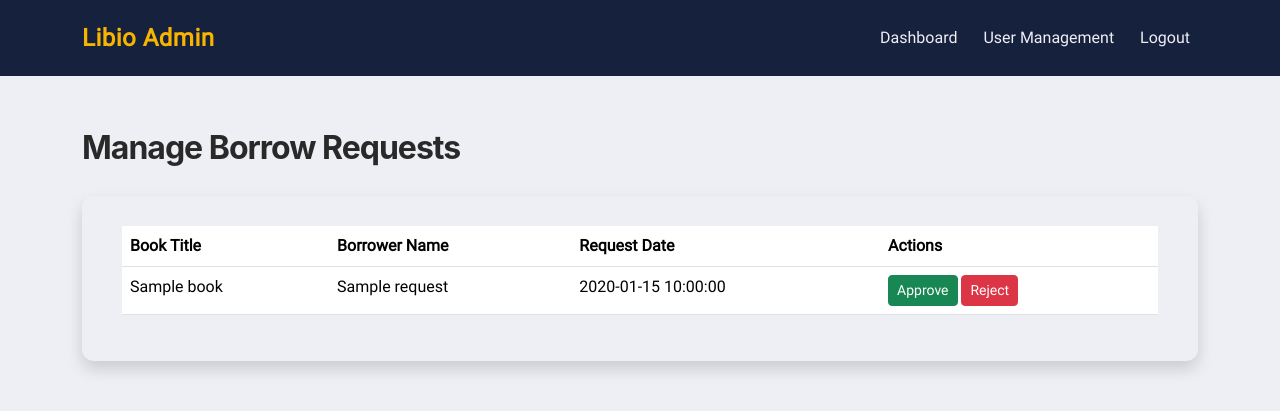
After one commit to heli-toon/libio, a Flask app: page /admin/manage-borrow-requests in a window 1280 px wide. The commit adds this page. Shown: the top 411 px of the page. Run offline with Flask 3, Linux system fonts and the light colour scheme; a user stored in the database is signed in; tables that the repository leaves empty hold one stand-in row (values such as "Sample post"); some libraries are stand-ins or nearby versions.

Commit message:
Add borrow request management functionality: implement model relationship, create management template, and enhance dashboard navigation

```diff
--- a/app/models.py
+++ b/app/models.py
@@ -58,5 +58,6 @@ class BorrowRequest(db.Model):
     borrower_name = db.Column(db.String(100), nullable=False)
     request_date = db.Column(db.DateTime, default=datetime.utcnow)
 
+    book = db.relationship('Book', backref=db.backref('borrow_requests', lazy=True))
     def __repr__(self):
         return f"<BorrowRequest {self.id} - Book ID {self.book_id}>"
--- a/app/routes.py
+++ b/app/routes.py
@@ -1,7 +1,7 @@
 from flask import Blueprint, render_template, redirect, url_for, flash, request
 from flask_login import login_user, logout_user, login_required, current_user
 from functools import wraps
-from app.models import db, Admin, Book, User
+from app.models import db, Admin, Book, User, BorrowRequest
 import os
 from werkzeug.utils import secure_filename
 
@@ -90,11 +90,20 @@ def dashboard():
     return render_template('dashboard.html', title="Admin Dashboard", books=books, user_count=user_count, book_count=book_count)
 
 # User Home Page (protected)
-@main.route('/home')
+@main.route('/home', methods=['GET'])
 @user_required
 def userhome():
-    books = Book.query.all()
-    return render_template('home.html', title="User Home", books=books)
+    query = request.args.get('query', '')
+    # Filter books based on the search query
+    if query:
+        books = Book.query.filter(
+            (Book.title.ilike(f"%{query}%")) |
+            (Book.author.ilike(f"%{query}%")) |
+            (Book.genre.ilike(f"%{query}%"))
+        ).all()
+    else:
+        books = Book.query.all()
+    return render_template('home.html', title="User Home", books=books, query=query)
 
 # Public Home
 @main.route('/')
@@ -111,23 +120,22 @@ def add_book():
         genre = request.form['genre']
         description = request.form['description']
         copies_available = int(request.form['copies_available'])
+
         # Handle image upload
-        file = request.files.get('cover_image')
+        file = request.files.get('book_cover')
         image_url = None
         if file:
             try:
-                upload_folder = current_app.config['UPLOAD_FOLDER']  # Access the UPLOAD_FOLDER from app config
+                upload_folder = os.path.join(current_app.root_path, 'static/uploads/books')
+                os.makedirs(upload_folder, exist_ok=True)  # Ensure the directory exists
                 filename = secure_filename(file.filename)
                 filepath = os.path.join(upload_folder, filename)
                 file.save(filepath)
-                image_url = f'/static/uploads/books/{filename}'  # URL for accessing the file
-                print("File saved successfully at:", filepath)  # Debug print
+                image_url = f'static/uploads/books/{filename}'  # Relative path for accessing the file
             except Exception as e:
                 flash(f"Image upload failed: {e}", "danger")
-                return redirect(url_for('admin.add_book'))
-        else:
-            flash("No file provided.", "danger")
-            return redirect(url_for('admin.add_book'))
+                return redirect(url_for('admin.dashboard'))
+
         # Create a new book
         new_book = Book(
             title=title,
@@ -143,6 +151,7 @@ def add_book():
         return redirect(url_for('admin.dashboard'))
     return render_template('add_book.html', title="Add Book")
 
+
 # Edit Book (admin only)
 @admin.route('/edit-book/<int:book_id>', methods=['GET', 'POST'])
 @admin_required
@@ -155,19 +164,19 @@ def edit_book(book_id):
         book.description = request.form['description']
         book.copies_available = int(request.form['copies_available'])
         # Handle optional image upload
-        file = request.files.get('cover_image')
-        image_url = None
+        file = request.files.get('book_cover')
         if file:
             try:
-                upload_folder = current_app.config['UPLOAD_FOLDER']  # Access the UPLOAD_FOLDER from app config
+                upload_folder = os.path.join(current_app.root_path, 'static/uploads/books')
+                os.makedirs(upload_folder, exist_ok=True)  # Ensure the directory exists
                 filename = secure_filename(file.filename)
                 filepath = os.path.join(upload_folder, filename)
                 file.save(filepath)
-                image_url = f'/static/uploads/books/{filename}'  # URL for accessing the file
-                print("File saved successfully at:", filepath)  # Debug print
+                book.image_url = f'static/uploads/books/{filename}'  # Update image URL
             except Exception as e:
                 flash(f"Image upload failed: {e}", "danger")
                 return redirect(url_for('admin.edit_book', book_id=book_id))
+
         db.session.commit()
         flash('Book updated successfully!', 'success')
         return redirect(url_for('admin.dashboard'))
@@ -280,3 +289,44 @@ def delete_user(user_id):
 def user_management():
     users = User.query.all()
     return render_template('user_management.html', users=users, title="User Management")
+
+@main.route('/request_borrow/<int:book_id>', methods=['POST'])
+@login_required
+def request_borrow(book_id):
+    book = Book.query.get(book_id)
+    if book and book.copies_available > 0:
+        borrower_name = request.form.get('borrower_name')
+        new_request = BorrowRequest(book_id=book_id, borrower_name=borrower_name)
+        db.session.add(new_request)
+        book.copies_available -= 1  # Reduce the number of copies available
+        db.session.commit()
+        flash('Borrow request submitted!', 'success')
+    else:
+        flash('Sorry, this book is currently unavailable.', 'danger')
+    return redirect(url_for('main.userhome'))
+
+@admin.route('/approve_request/<int:request_id>')
+@admin_required
+def approve_request(request_id):
+    # Logic to approve the borrow request
+    borrow_request = BorrowRequest.query.get(request_id)
+    if borrow_request:
+        borrow_request.status = 'Approved'
+        db.session.commit()
+    return redirect(url_for('admin.manage_borrow_requests'))
+
+@admin.route('/reject_request/<int:request_id>')
+@admin_required
+def reject_request(request_id):
+    # Logic to reject the borrow request
+    borrow_request = BorrowRequest.query.get(request_id)
+    if borrow_request:
+        borrow_request.status = 'Rejected'
+        db.session.commit()
+    return redirect(url_for('admin.manage_borrow_requests'))
+
+@admin.route('/manage-borrow-requests')
+@admin_required
+def manage_borrow_requests():
+    borrow_requests = BorrowRequest.query.all()
+    return render_template('manage_borrow_requests.html', borrow_requests=borrow_requests)
--- a/app/templates/dashboard.html
+++ b/app/templates/dashboard.html
@@ -35,6 +35,9 @@
         </button>
         <div class="collapse navbar-collapse" id="navbarNav">
           <ul class="navbar-nav ms-auto">
+            <li class="nav-item">
+              <a href="/admin/manage-borrow-requests" class="nav-link">Borrow Requests</a>
+            </li>
             <li class="nav-item">
               <a href="/admin/user-management" class="nav-link">User Management</a>
             </li>
--- a/app/templates/index.html
+++ b/app/templates/index.html
@@ -58,7 +58,7 @@
         <h1>Welcome to Libio, the ultimate Library Management System</h1>
         <p class="lead">
           Your one-stop solution for managing your library resources
-          efficiently.
+          efficiently. Get signed up as a user or login as an admin to get started
         </p>
         <a href="/signup" class="btn btn-dark px-4 py-2">Get Started</a>
         <a href="/admin/login" class="btn btn-dark px-4 py-2">Login as Admin</a>
--- /dev/null
+++ b/app/templates/manage_borrow_requests.html
@@ -0,0 +1,93 @@
+<!DOCTYPE html>
+<html lang="en">
+  <head>
+    <meta charset="UTF-8" />
+    <meta name="viewport" content="width=device-width, initial-scale=1.0" />
+    <title>Admin - Manage Borrow Requests</title>
+    <link
+      href="{{ url_for('static', filename='css/bootstrap.min.css') }}"
+      rel="stylesheet"
+    />
+    <link
+      href="{{ url_for('static', filename='css/bootstrap-icons.min.css') }}"
+      rel="stylesheet"
+    />
+    <link
+      rel="stylesheet"
+      href="{{ url_for('static', filename='css/main.css') }}"
+    />
+  </head>
+  <body>
+    <nav class="navbar navbar-expand-lg navbar-dark">
+      <div class="container">
+        <a class="navbar-brand" href="/">Libio Admin</a>
+        <button
+          class="navbar-toggler"
+          type="button"
+          data-bs-toggle="collapse"
+          data-bs-target="#navbarNav"
+          aria-controls="navbarNav"
+          aria-expanded="false"
+          aria-label="Toggle navigation"
+        >
+          <span class="navbar-toggler-icon"></span>
+        </button>
+        <div class="collapse navbar-collapse" id="navbarNav">
+          <ul class="navbar-nav ms-auto">
+            <li class="nav-item">
+              <a href="/admin/dashboard" class="nav-link">Dashboard</a>
+            </li>
+            <li class="nav-item">
+              <a href="/admin/user-management" class="nav-link">User Management</a>
+            </li>
+            <li class="nav-item">
+              <a class="nav-link" href="{{ url_for('admin.logout') }}"
+                >Logout</a
+              >
+            </li>
+          </ul>
+        </div>
+      </div>
+    </nav>
+
+    <div class="container py-5">
+      <h2 class="mb-4">Manage Borrow Requests</h2>
+      <div class="card shadow">
+        <div class="card-body">
+          <table class="table">
+            <thead>
+              <tr>
+                <th scope="col">Book Title</th>
+                <th scope="col">Borrower Name</th>
+                <th scope="col">Request Date</th>
+                <th scope="col">Actions</th>
+              </tr>
+            </thead>
+            <tbody>
+              {% for request in borrow_requests %}
+              <tr>
+                <td>{{ request.book.title }}</td>
+                <td>{{ request.borrower_name }}</td>
+                <td>{{ request.request_date }}</td>
+                <td>
+                  <a
+                    href="{{ url_for('admin.approve_request', request_id=request.id) }}"
+                    class="btn btn-sm btn-success"
+                    >Approve</a
+                  >
+                  <a
+                    href="{{ url_for('admin.reject_request', request_id=request.id) }}"
+                    class="btn btn-sm btn-danger"
+                    >Reject</a
+                  >
+                </td>
+              </tr>
+              {% endfor %}
+            </tbody>
+          </table>
+        </div>
+      </div>
+    </div>
+    <script src="{{ url_for('static', filename='js/bootstrap.bundle.min.js') }}"></script>
+  </body>
+</html>
```
Also changed, not shown: app/templates/edit_book.html (+38 -15 lines), app/templates/edit_user.html (+18 -0 lines), app/templates/home.html (+66 -21 lines), app/templates/user_management.html (+21 -0 lines), app/static/uploads/books/10156.jpg (added), erdaigram.png (added).
